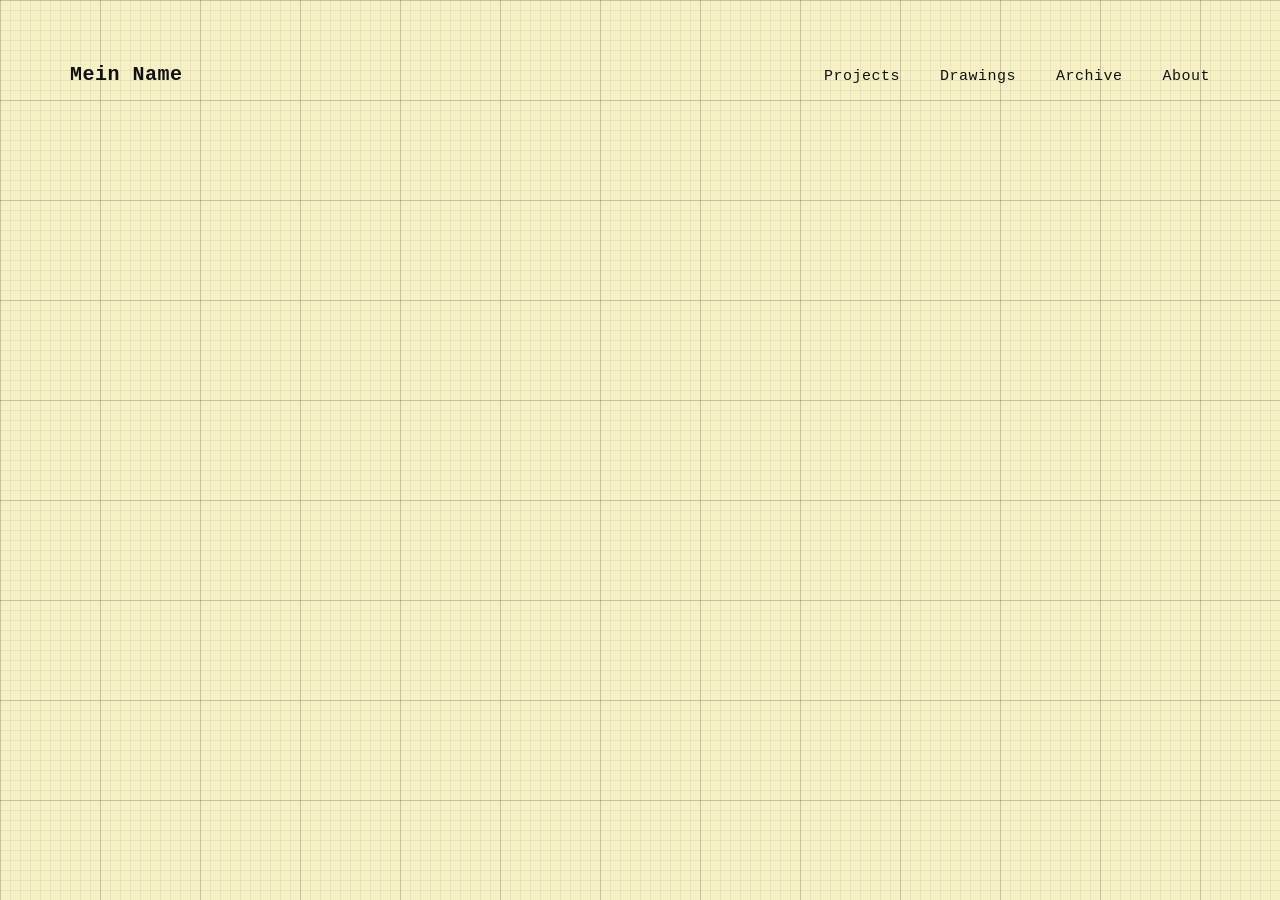
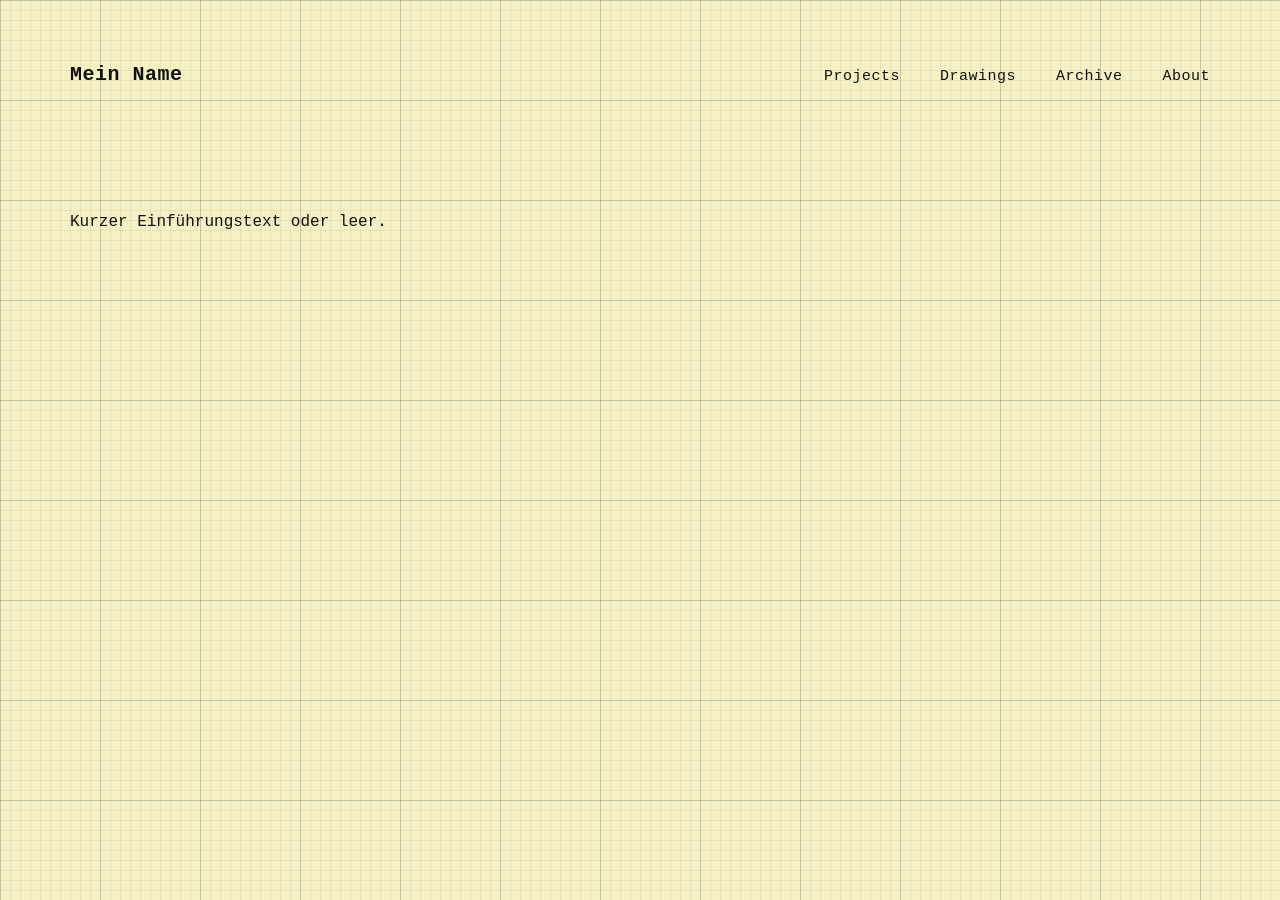
Before and after one commit to phipsikaulquappe/phipsikaulquappe.github.io, a Jekyll site: the page built from index.html, in a window 1280 px wide. Built offline with Jekyll 4.4.1, drawn with Linux system fonts in a browser that asks for light colours.

Commit message:
Update index.html

```diff
--- a/index.html
+++ b/index.html
@@ -1,24 +1,6 @@
-<!DOCTYPE html>
-<html lang="de">
-<head>
-    <meta charset="UTF-8">
-    <meta name="viewport" content="width=device-width, initial-scale=1.0">
-    <title>Personal Homepage</title>
-    <link rel="stylesheet" href="style.css">
-</head>
-<body>
-    <!-- Navigation -->
-    <nav>
-        <div class="nav-left">
-            <a href="index.html"><strong>Mein Name</strong></a>
-        </div>
-        <div class="nav-right">
-            <a href="projects.html">Projects</a>
-            <a href="drawings.html">Drawings</a>
-            <a href="archive.html">Archive</a>
-            <a href="about.html">About</a>
-        </div>
-    </nav>
+---
+layout: default
+title: Home
+---
 
-</body>
-</html>
+<p>Kurzer Einführungstext oder leer.</p>
```
